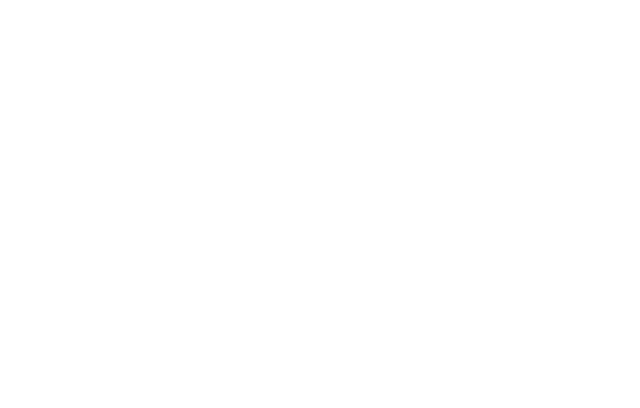
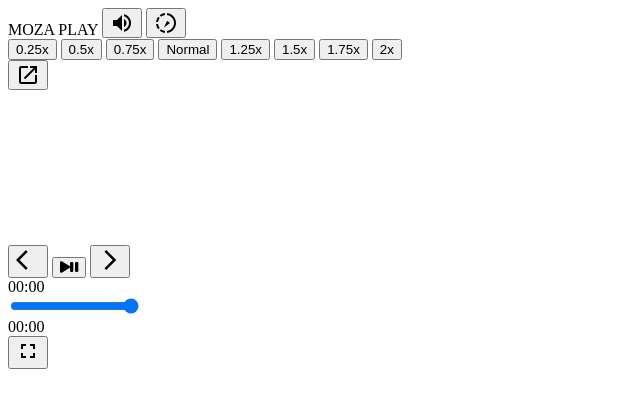
Before and after one commit to avindiaultd/moza, a plain HTML site: page play/v.html in a window 1280 px wide. Shown: the whole page, without its empty margins (0-640 px from the left). Drawn offline with nearby package versions, Linux system fonts and the light colour scheme.

Commit message:
Update v.html

```diff
--- a/play/v.html
+++ b/play/v.html
@@ -3,21 +3,60 @@
 <head>
   <meta http-equiv="CONTENT-TYPE" content="text/html; charset=UTF-8">
   <title>Moza</title>
+    <meta name="viewport" content="width=device-width,initial-scale=1">
+  <link href='https://fonts.googleapis.com/icon?family=Material+Icons' rel="stylesheet">
+   <link href='https://fonts.googleapis.com/css?family=Material+Icons|Material+Icons+Outlined|Material+Icons+Two+Tone|Material+Icons+Round|Material+Icons+Sharp' rel="stylesheet">
+  <link rel="stylesheet" href="./video_style.css">
+  <link href="https://fonts.googleapis.com/css2?family=Barlow+Condensed:wght@600&display=swap" rel="stylesheet">
+  <link rel="stylesheet" href="https://fonts.googleapis.com/css2?family=Material+Symbols+Outlined:opsz,wght,FILL,GRAD@20..48,100..700,0..1,-50..200">
+   <link href='https://fonts.googleapis.com/icon?family=Material+Icons' rel="stylesheet">
+    <link rel="stylesheet" href="https://cdnjs.cloudflare.com/ajax/libs/font-awesome/6.0.0-beta3/css/all.min.css" integrity="sha512-Fo3rlrZj/k7ujTnHg4CGR2D7kSs0v4LLanw2qksYuRlEzO+tcaEPQogQ0KaoGN26/zrn20ImR1DfuLWnOo7aBA==" crossorigin="anonymous" referrerpolicy="no-referrer" />
 </head>
-<body>
-  <div class="more"></div>
+<body onload="Call_Data()">
+<div class="container">
+      <div class="WM"><label id="title">MOZA PLAY</label>
+        <button id="vola" onclick="volme()" class="material-icons">volume_up</button>
+        <button id="sped"onclick="spedme()" class="material-icons">slow_motion_video</button><div class="dropdown">
+ <div id="spedc" class="dropdown-content">
+   <button id="25x" onclick="slow1()">0.25x</button>
+   <button id="50x" onclick="slow2()">0.5x</button>
+   <button id="75x" onclick="slow3()">0.75x</button>
+   <button id="1x" onclick="normal()">Normal</button>
+   <button id="125x" onclick="fast1()">1.25x</button>
+   <button id="150x" onclick="fast2()">1.5x</button>
+   <button id="175x" onclick="fast3()">1.75x</button>
+   <button id="2x" onclick="quick()">2x</button>
+ </div>
+</div>
+        <button id="ope"onclick="op()" class="material-icons">open_in_new</button>
+      </div>
+        <video id="video"></video>
+        <div class="controls">
+            <button onclick="rewind(event)"><i class="material-icons md-25">arrow_back_ios</i></button>
+                      <button onclick="play(event)"><i class="fa fa-play"></i><i class="fa fa-pause"></i></button>
+                      <button onclick="forward(event)"><i class="material-icons md-25">arrow_forward_ios</i></button>
 
+        </div>
 
+            <div class="timeline"><div class="VideoTime"><label id="VT">00:00</label></div>
+                <div class="bar">
+                   <input onchange=updateValue(this) class="inner" type="range" min="0" max="100" value="100">
+                </div>
+            <div class="CurrentTime"><label id="CT">00:00</label></div><button id="full___"onclick="fullScreen(event)"><i class="material-icons">fullscreen</i></button>
+          <!--<button onclick="download(event)"><i class="fa fa-cloud-download"></i></button>-->
+        </div>
+    </div>
+  <!--<script src="https://azadop.github.io/p/mainvideocontrol.js"></script>-->
+  <div id="more" class="more"></div>
+      <script src="https://ajax.googleapis.com/ajax/libs/jquery/1.11.2/jquery.min.js"></script>
+<script src="https://maxcdn.bootstrapcdn.com/bootstrap/3.3.4/js/bootstrap.min.js"></script>
+<script src="https://www.gstatic.com/firebasejs/4.5.0/firebase.js"></script>
+  <script src="./Main_controls_video.js"></script>
+<script src="AV INDIA ULTD/Moza/Main_controls_video.js"></script>
+<!--<script src="https://avindiaultd.github.io/p/tv/tvcontrol.js"></script>
 
-
-
-
-
-
-  <script src="./Main_controls_video.js"></script>
-
-
-
+<button onclick="R()">Run</button>
+<button id="vola" onclick="volme()" class="material-icons">volume_up</button>-->
 
 </body>
 </html>
```
